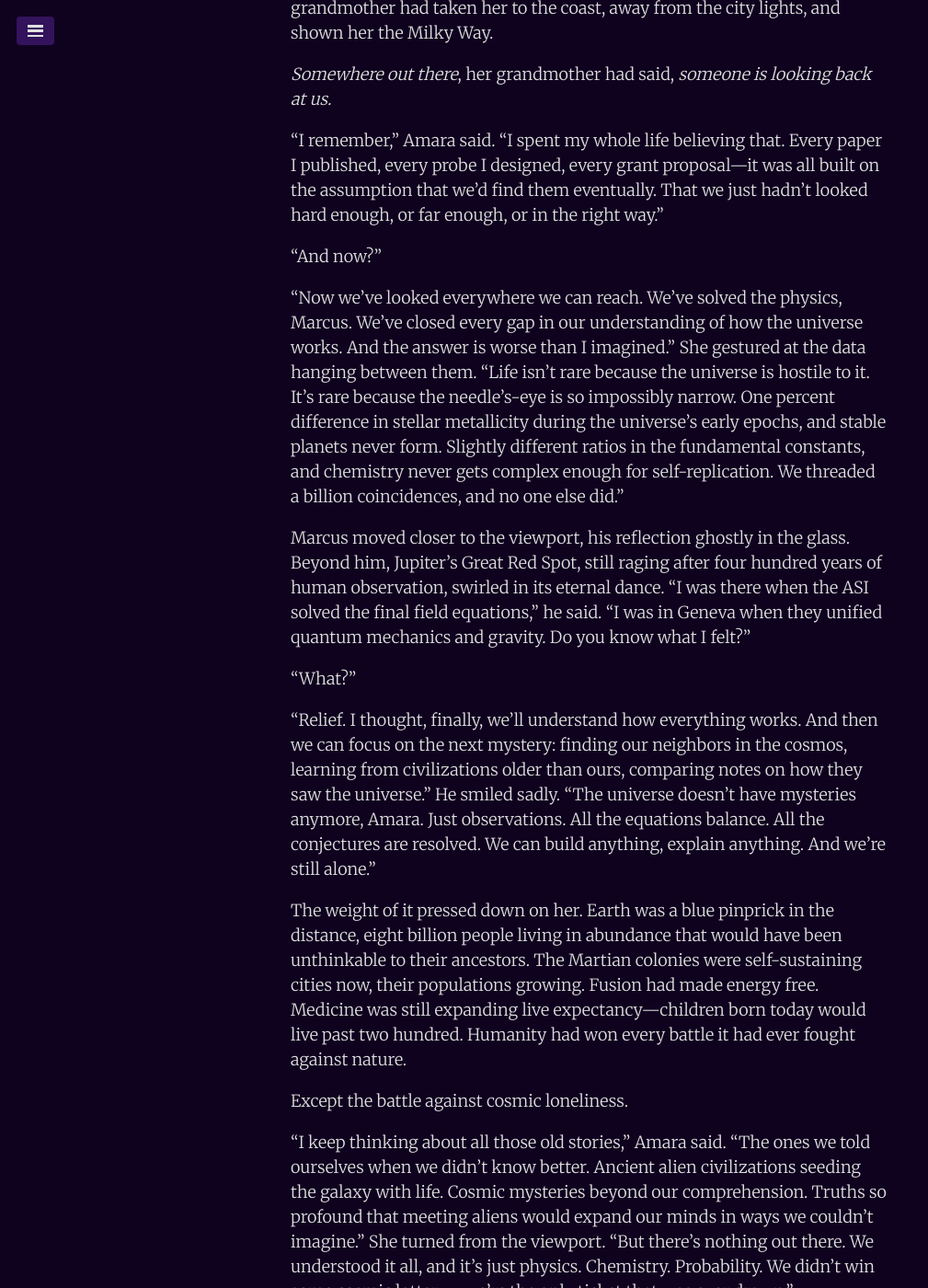
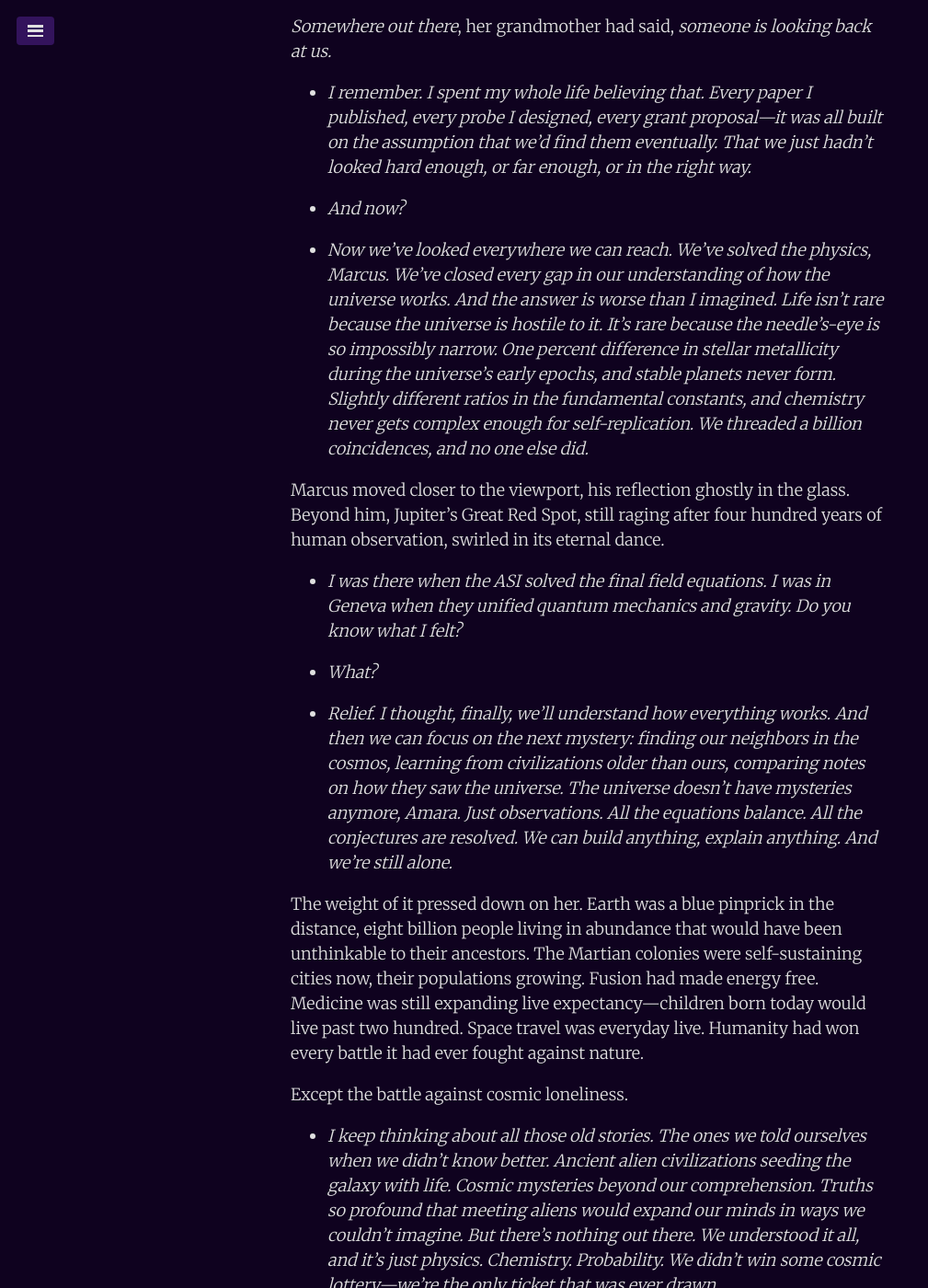
Before and after one commit to juanmirod/juanmirod.github.io, a Jekyll site: the page built from _fiction/2025-10-06-th-silence.markdown, in a window 1280 px wide and 1400 px high, scrolled down 2505 px. Shown: the whole window at 92% size, without its empty margins (0-1009 px from the left). Built offline with Jekyll 4.4.1, drawn with Linux system fonts in a browser that asks for light colours; some of the changed text lies outside the part shown.

Commit message:
formatted dialogs

```diff
--- a/_fiction/2025-10-06-th-silence.markdown
+++ b/_fiction/2025-10-06-th-silence.markdown
@@ -12,79 +12,81 @@ Dr. Amara Osei pressed her palm against the observation deck's bio-responsive gl
 
 Behind her, the fusion cores of _Prometheus Station_ maintained their perfect hum, their deuterium-helium reactions so precisely controlled they could run for years without any human maintenance required.
 
-> You've been standing here for two hours.
+- _You've been standing here for two hours._
 
 She turned to find Dr. Marcus Reeves floating through the doorway, his pale skin lined with the kind of age that people chose now rather than endure. He'd opted to look seventy because he said it made younger colleagues take him seriously. His silver hair was tied back, and he moved with the practiced grace of someone who'd spent forty years in space.
 
-> The Enceladus probe sent its final data burst.
+- _The Enceladus probe sent its final data burst._
 
 Marcus stopped his forward momentum with one hand on the wall rail. He was quiet for a moment, and she watched him understand without having to say it. They'd worked together for ten years. He knew what she'd been hoping to find.
 
-> Tell me
+- _Tell me_
 
-Amara pulled up the holographic display, and the data bloomed between them in layers of spectroscopic analysis and molecular mapping. "The subsurface ocean is there, just like the models predicted. 273 Kelvin, liquid water, complex carbon chains forming spontaneously in hydrothermal vent systems. We found amino acid precursors, lipid-like structures, everything that should lead to self-replicating chemistry."
+Amara pulled up the holographic display, and the data bloomed between them in layers of spectroscopic analysis and molecular mapping.
 
-"But?"
+- _The subsurface ocean is there, just like the models predicted. 273 Kelvin, liquid water, complex carbon chains forming spontaneously in hydrothermal vent systems. We found amino acid precursors, lipid-like structures, everything that should lead to self-replicating chemistry._
 
-"But it never crosses the threshold. The chemistry stays complex but never becomes alive. It's like..." she searched for the words, "like watching someone walk toward a door forever without ever reaching it."
+- _But?_
 
-Marcus studied the data, his enhanced eyes, grown from his own stem cells in a lab on Mars, scanning faster than she could follow. "Mars, Titan, Europa, Enceladus."
+- _But it never crosses the threshold. The chemistry stays complex but never becomes alive. It's like..." she searched for the words, "like watching someone walk toward a door forever without ever reaching it._
 
-"Sterile worlds with all the right conditions. Maybe in a few millions years, if the conditions don't change... but we won't be here to see it." Amara felt something cold settle deeper in her chest. "Looking in another solar system would take decades... I asked the ASI collective to run the full probability analysis again. I gave it every data point we have—every dead ocean, every silent planet, every empty radio frequency we've monitored for more than a hundered years."
+Marcus studied the data, his enhanced eyes, grown from his own stem cells in a lab on Mars, scanning faster than she could follow.
 
-"Amara—"
+- _Mars, Titan, Europa, Enceladus. Sterile worlds with all the right conditions. Maybe in a few millions years, if the conditions don't change... but we won't be here to see it. Looking in another solar system would take decades... I asked the ASI collective to run the full probability analysis again. I gave it every data point we have: every dead ocean, every silent planet, every empty radio frequency we've monitored for more than a hundered years._
 
-"One technological civilization per galaxy per cosmic epoch, Marcus. Maybe. The ASI calculated our existence at probability less than ten to the negative forty-seven." She laughed, and it came out bitter. "We're not special because we're advanced. We're special because we're a statistical impossibility that happened anyway."
+- _Amara—_
+
+- _One technological civilization per galaxy per cosmic epoch, Marcus. Maybe. The ASI calculated our existence at probability less than ten to the negative forty-seven. We're not special because we're advanced. We're special because we're a statistical impossibility that happened anyway._
 
 Through the viewport, a cargo ship passed in the distance, its hull made of programmable matter that shifted configuration as it maneuvered. Its fusion drive left no exhaust—perfect conversion of mass to energy, Einstein's equation made mundane. She watched it dock with one of the agricultural satellites that fed the Jovian colonies, the whole process automated, flawless, boring.
 
-"Do you remember," Marcus said quietly, "when you were young? When you first looked up at the stars?"
+- _Do you remember, when you were young? When you first looked up at the stars?_
 
 She did. She'd been seven years old in Lagos, before the climate stabilization, when the stars were still hard to see through the atmospheric haze. Her grandmother had taken her to the coast, away from the city lights, and shown her the Milky Way.
 
 _Somewhere out there_, her grandmother had said, _someone is looking back at us._
 
-"I remember," Amara said. "I spent my whole life believing that. Every paper I published, every probe I designed, every grant proposal—it was all built on the assumption that we'd find them eventually. That we just hadn't looked hard enough, or far enough, or in the right way."
+- _I remember. I spent my whole life believing that. Every paper I published, every probe I designed, every grant proposal—it was all built on the assumption that we'd find them eventually. That we just hadn't looked hard enough, or far enough, or in the right way._
 
-"And now?"
+- _And now?_
 
-"Now we've looked everywhere we can reach. We've solved the physics, Marcus. We've closed every gap in our understanding of how the universe works. And the answer is worse than I imagined." She gestured at the data hanging between them. "Life isn't rare because the universe is hostile to it. It's rare because the needle's-eye is so impossibly narrow. One percent difference in stellar metallicity during the universe's early epochs, and stable planets never form. Slightly different ratios in the fundamental constants, and chemistry never gets complex enough for self-replication. We threaded a billion coincidences, and no one else did."
+- _Now we've looked everywhere we can reach. We've solved the physics, Marcus. We've closed every gap in our understanding of how the universe works. And the answer is worse than I imagined. Life isn't rare because the universe is hostile to it. It's rare because the needle's-eye is so impossibly narrow. One percent difference in stellar metallicity during the universe's early epochs, and stable planets never form. Slightly different ratios in the fundamental constants, and chemistry never gets complex enough for self-replication. We threaded a billion coincidences, and no one else did._
 
-Marcus moved closer to the viewport, his reflection ghostly in the glass. Beyond him, Jupiter's Great Red Spot, still raging after four hundred years of human observation, swirled in its eternal dance. "I was there when the ASI solved the final field equations," he said. "I was in Geneva when they unified quantum mechanics and gravity. Do you know what I felt?"
+Marcus moved closer to the viewport, his reflection ghostly in the glass. Beyond him, Jupiter's Great Red Spot, still raging after four hundred years of human observation, swirled in its eternal dance.
 
-"What?"
+- _I was there when the ASI solved the final field equations. I was in Geneva when they unified quantum mechanics and gravity. Do you know what I felt?_
 
-"Relief. I thought, finally, we'll understand how everything works. And then we can focus on the next mystery: finding our neighbors in the cosmos, learning from civilizations older than ours, comparing notes on how they saw the universe." He smiled sadly. "The universe doesn't have mysteries anymore, Amara. Just observations. All the equations balance. All the conjectures are resolved. We can build anything, explain anything. And we're still alone."
+- _What?_
 
-The weight of it pressed down on her. Earth was a blue pinprick in the distance, eight billion people living in abundance that would have been unthinkable to their ancestors. The Martian colonies were self-sustaining cities now, their populations growing. Fusion had made energy free. Medicine was still expanding live expectancy—children born today would live past two hundred. Humanity had won every battle it had ever fought against nature.
+- _Relief. I thought, finally, we'll understand how everything works. And then we can focus on the next mystery: finding our neighbors in the cosmos, learning from civilizations older than ours, comparing notes on how they saw the universe. The universe doesn't have mysteries anymore, Amara. Just observations. All the equations balance. All the conjectures are resolved. We can build anything, explain anything. And we're still alone._
+
+The weight of it pressed down on her. Earth was a blue pinprick in the distance, eight billion people living in abundance that would have been unthinkable to their ancestors. The Martian colonies were self-sustaining cities now, their populations growing. Fusion had made energy free. Medicine was still expanding live expectancy—children born today would live past two hundred. Space travel was everyday live. Humanity had won every battle it had ever fought against nature.
 
 Except the battle against cosmic loneliness.
 
-"I keep thinking about all those old stories," Amara said. "The ones we told ourselves when we didn't know better. Ancient alien civilizations seeding the galaxy with life. Cosmic mysteries beyond our comprehension. Truths so profound that meeting aliens would expand our minds in ways we couldn't imagine." She turned from the viewport. "But there's nothing out there. We understood it all, and it's just physics. Chemistry. Probability. We didn't win some cosmic lottery—we're the only ticket that was ever drawn."
+- _I keep thinking about all those old stories. The ones we told ourselves when we didn't know better. Ancient alien civilizations seeding the galaxy with life. Cosmic mysteries beyond our comprehension. Truths so profound that meeting aliens would expand our minds in ways we couldn't imagine. But there's nothing out there. We understood it all, and it's just physics. Chemistry. Probability. We didn't win some cosmic lottery—we're the only ticket that was ever drawn._
 
-"Maybe we're wrong."
+- _Maybe we're wrong._
 
-"We're not wrong. That's what makes it unbearable." Her voice was flat now, drained of the passion that had driven three decades of research. "I wanted to be wrong, Marcus. I wanted some brilliant postdoc to find a flaw in the calculations, some overlooked variable that would change everything. But the ASI doesn't make mistakes. Not anymore. The math is perfect. The observations are consistent. The universe is comprehensible. And it's empty."
+- _We're not wrong. That's what makes it unbearable. I wanted to be wrong, Marcus. I wanted some brilliant postdoc to find a flaw in the calculations, some overlooked variable that would change everything. But the ASI doesn't make mistakes. Not anymore. The math is perfect. The observations are consistent. The universe is comprehensible. And it's empty._
 
-Marcus was quiet for a long time. A maintenance drone drifted past the viewport, its tendrils extending to repair a micrometeorite impact on the station's hull. It worked with autonomous precision, another marvel that no one marveled at anymore.
+Marcus was quiet for a long time. A maintenance drone drifted past the viewport, its tendrils extending to repair a micrometeorite impact on the station's hull. It worked with autonomous precision.
 
-"So what do we do?" he asked finally.
+- _So what do we do?_
 
 Amara watched Jupiter's storm, trying to find words for the thing crystallizing in her mind. The storm was a hurricane larger than Earth, driven by heat from the planet's core, governed by equations they'd solved a century ago. It would rage for millions of years more, grinding through its cycles with mechanical precision. No one would ever come from another star to witness it. No alien scientist would ever study it and compare it to storms on their home world. It was magnificent and utterly, devastatingly pointless.
 
-Unless.
+- _We keep going. We reach every star we can. We spread to every planet where humans can live, and we terraform the ones where we can't. We fill the silence with something._
 
-"We keep going," she said, and something shifted in her voice "We reach every star we can. We spread to every planet where humans can live, and we terraform the ones where we can't. We fill the silence with something."
+- _With what?_
 
-"With what?"
+- _With us. With whatever we can create. The universe doesn't care that we exist, Marcus. It didn't create us for a purpose. We're a statistical fluctuation, a random walk that happened to produce observers. But we're here anyway. And maybe that means something._
 
-"With us. With whatever we can create" She turned to face him fully. "The universe doesn't care that we exist, Marcus. It didn't create us for a purpose. We're a statistical fluctuation, a random walk that happened to produce observers. But we're here anyway. And maybe that means something."
+- _What does it mean?_
 
-"What does it mean?"
+- _I don't know. But maybe being first means we have a responsibility. Not to find meaning. But to create it. To be the universe's way of knowing itself. To be the ones that seed live throughout the galaxy._
 
-"I don't know. But maybe being first means we have a responsibility. Not to find meaning. But to create it. To be the universe's way of knowing itself, even if we're the only ones doing the knowing."
-
-They stood together in silence, two humans at the edge of everything their species had built. Outside the viewport, the solar system thrived with human presence—stations orbiting every major body, ships traveling between worlds, colonies growing on Mars and in the asteroids. Humanity had spread like a slow fire through the darkness, bringing light to places that had been cold and dead for billions of years.
+They stood together in silence, two humans at the edge of everything their species had built. Outside the viewport, the solar system thrived with human presence: stations orbiting every major body, ships traveling between worlds, colonies growing on Mars and in the asteroids. Humanity had spread like a slow fire through the darkness, bringing light to places that had been cold and dead for billions of years.
 
 It wasn't what they'd dreamed of as children, staring up at stars and imagining first contact.
 
@@ -92,12 +94,12 @@ But perhaps it was enough.
 
 Amara placed her palm on the viewport again, and the glass recorded her biometrics. A human being, standing on a station orbiting Jupiter in the year 2150, bearing witness to a storm that would outlive civilizations. The universe hadn't asked for an observer. But it had one anyway.
 
-"Come on," Marcus said gently. "The council meeting starts in an hour. They'll want to know about Encedalus."
+- _Come on. The council meeting starts in an hour. They'll want to know about Enceladus._
 
-"Let them know we found nothing," Amara said. "Again."
+- _Let them know we found nothing. Again._
 
-"And what should I tell them we're going to do about it?"
+- _And what should I tell them we're going to do about it?_
 
 She looked at him, then back at Jupiter, then at Earth in the distance, that impossible blue world where apes had looked up at the stars and decided to understand them.
 
-"Tell them we keep looking," she said. "Because looking is what we do."
+- _Tell them we keep exploring. Because exploring is what we do._
```
